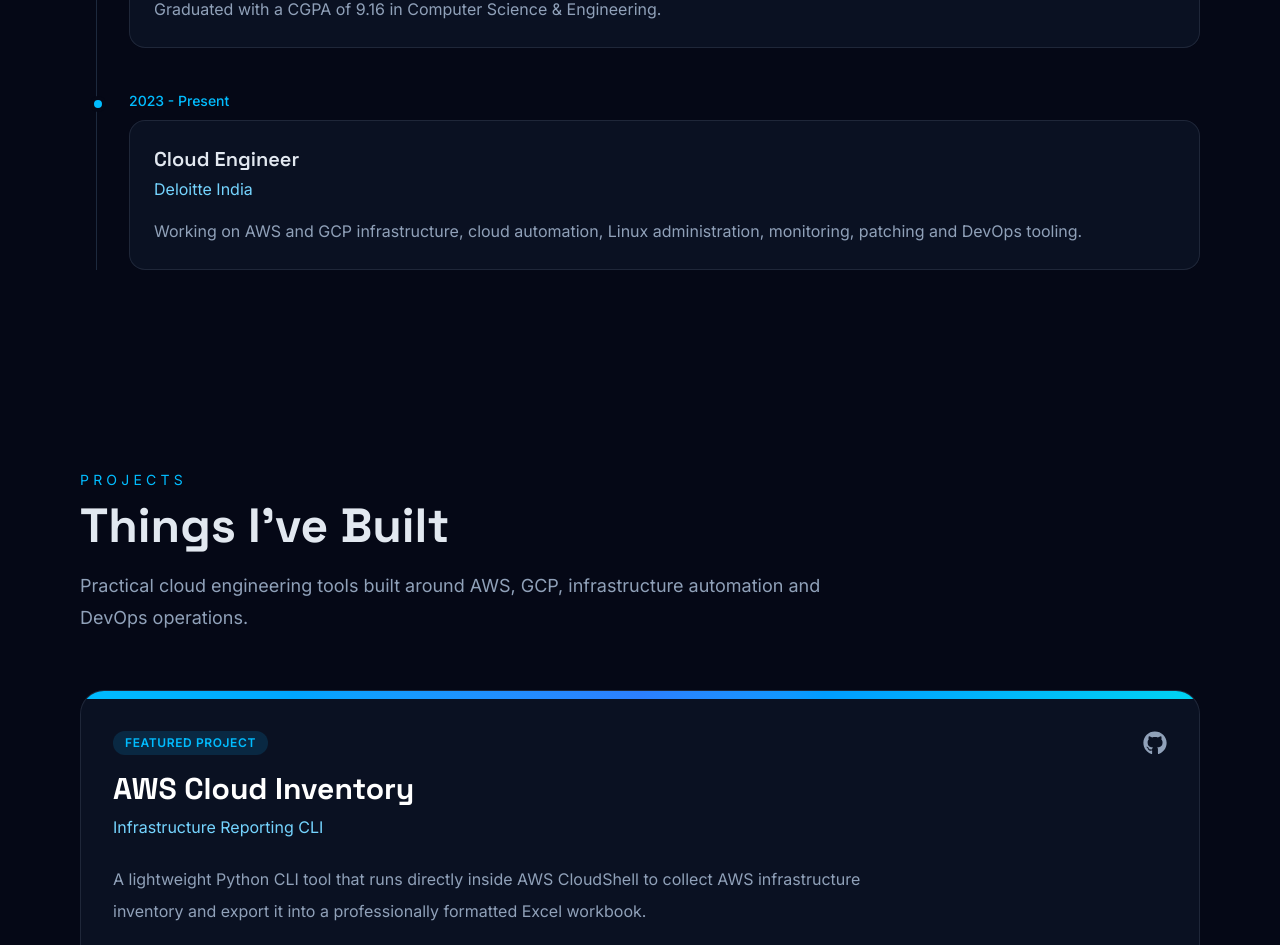
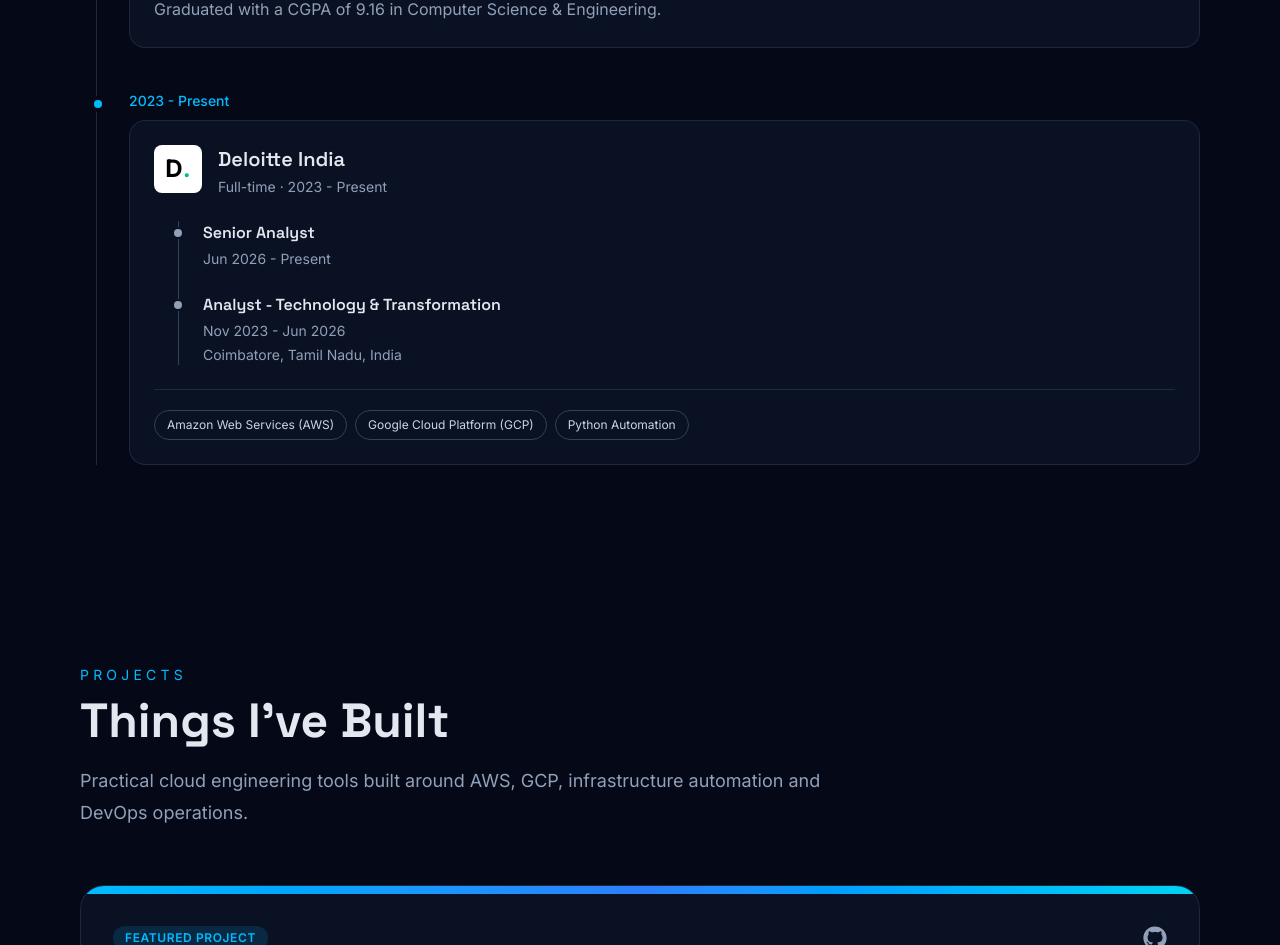
Before and after one commit to Yogananth-r/yogananthr-portfolio, a React (Vite) app: page / in a window 1280 px wide. Shown: the part 3260-4205 px from the top of the page. Built offline with nearby package versions, Linux system fonts and the light colour scheme.

Commit message:
added timeline

```diff
--- a/src/components/Journey.tsx
+++ b/src/components/Journey.tsx
@@ -33,6 +33,64 @@ export default function Experience() {
                     </span>
 
                     <div className="glass-card mt-2 rounded-2xl p-6">
+        {item.roles ? (
+          <>
+            {/* Company header */}
+            <div className="flex items-start gap-4">
+              <div className="flex h-12 w-12 shrink-0 items-center justify-center rounded-lg bg-white text-2xl font-bold text-black">
+                D<span className="text-emerald-500">.</span>
+              </div>
+
+              <div className="min-w-0 flex-1">
+                <h3 className="text-xl font-semibold">{item.company}</h3>
+                <p className="mt-1 text-sm text-slate-400">
+                  Full-time · {item.year}
+                </p>
+              </div>
+            </div>
+
+            {/* Roles timeline */}
+            <div className="ml-6 mt-6 border-l border-slate-700 pl-6">
+              {item.roles.map((role, roleIndex) => (
+                <div
+                  key={role.title}
+                  className={`relative ${
+                    roleIndex === item.roles.length - 1 ? "" : "mb-6"
+                  }`}
+                >
+                  <div className="absolute -left-[31px] top-1.5 h-3 w-3 rounded-full border-2 border-[#0b1120] bg-slate-400" />
+
+                  <h4 className="font-semibold text-slate-200">
+                    {role.title}
+                  </h4>
+
+                  <p className="mt-1 text-sm text-slate-400">
+                    {role.period}
+                  </p>
+
+                  {role.location && (
+                    <p className="mt-1 text-sm text-slate-400">
+                      {role.location}
+                    </p>
+                  )}
+                </div>
+              ))}
+            </div>
+
+            {/* Skills */}
+            <div className="mt-6 flex flex-wrap gap-2 border-t border-slate-800 pt-5">
+              {item.skills.map((skill) => (
+                <span
+                  key={skill}
+                  className="rounded-full border border-slate-700 px-3 py-1.5 text-xs text-slate-300"
+                >
+                  {skill}
+                </span>
+              ))}
+            </div>
+          </>
+        ) : (
+          <>
             <h3 className="text-xl font-semibold">{item.title}</h3>
 
             <p className="mt-1 text-sky-300">{item.company}</p>
@@ -40,6 +98,8 @@ export default function Experience() {
             <p className="mt-4 leading-7 text-slate-400">
               {item.description}
             </p>
+          </>
+        )}
       </div>
             </motion.div>
           ))}
--- a/src/data/portfolio.ts
+++ b/src/data/portfolio.ts
@@ -151,5 +151,22 @@ export const timeline = [
   company: "Deloitte India",
   description:
     "Working on AWS and GCP infrastructure, cloud automation, Linux administration, monitoring, patching and DevOps tooling.",
+  roles: [
+    {
+      title: "Senior Analyst",
+      period: "Jun 2026 - Present",
+      location: "",
+    },
+    {
+      title: "Analyst - Technology & Transformation",
+      period: "Nov 2023 - Jun 2026",
+      location: "Coimbatore, Tamil Nadu, India",
+    },
+  ],
+  skills: [
+    "Amazon Web Services (AWS)",
+    "Google Cloud Platform (GCP)",
+    "Python Automation",
+  ],
 },
 ];
```
Lines whose indentation alone changed are shown as unchanged.
